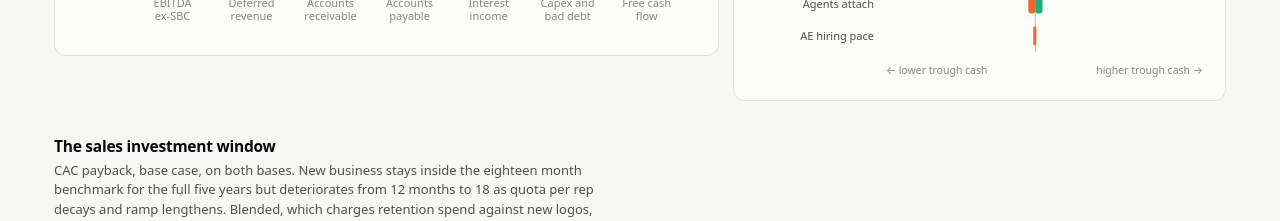
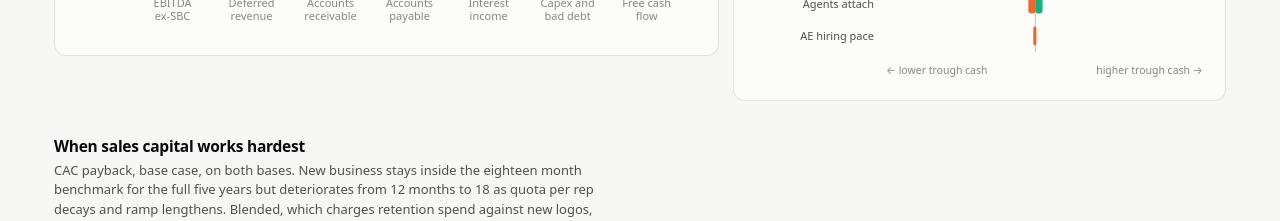
Before and after one commit to lionsay/profound-case, a plain HTML site: page index.html in a window 1280 px wide. Shown: the part 1700-1921 px from the top of the page. Drawn offline with Linux system fonts and the light colour scheme.

Commit message:
Add files via upload

```diff
--- a/index.html
+++ b/index.html
@@ -191,7 +191,7 @@ svg{display:block;width:100%;height:auto;overflow:visible}
   </section>
 
   <section>
-    <h2>The sales investment window</h2>
+    <h2>When sales capital works hardest</h2>
     <p class="lede">CAC payback, base case, on both bases. New business stays inside the eighteen month
       benchmark for the full five years but deteriorates from 12 months to 18 as quota per rep decays
       and ramp lengthens. Blended, which charges retention spend against new logos, crosses the
```
